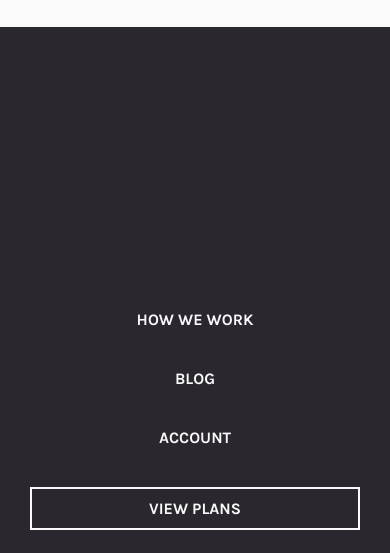
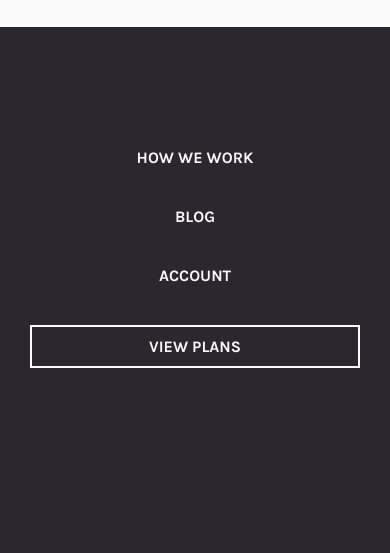
Before and after one commit to Dmitry1397/insure, a plain HTML site: page index.html in a window 390 px wide. Both pictures are taken after a click on the link 345 px from the left and 45 px from the top of the page. Shown: the part 63-616 px from the top of the page. Drawn offline with Linux system fonts and the light colour scheme.

Commit message:
fixing hamburger menu

```diff
--- a/style.css
+++ b/style.css
@@ -392,7 +392,7 @@ h3 {
         position: absolute;
         left: 0;
         top: 90px;
-        height: calc(100vh - 90px);
+        height: calc(100% - 90px);
         width: 100vw;
         z-index: 100;
 
@@ -405,8 +405,7 @@ h3 {
     #myLinks {
         display: block;
         position: absolute;
-        top: 50%;
-        transform: translateY(-50%);
+        top: 10%;
 
         width: 100%;
         padding: 0 30px;
```
